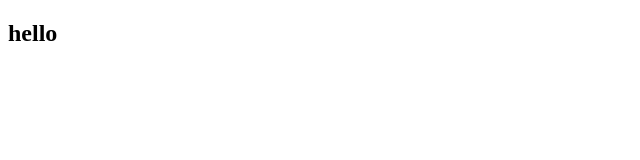
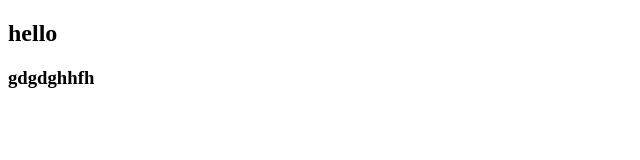
Before and after one commit to liu-xu-hui/0811-demo, a plain HTML site: page about.html in a window 1280 px wide. Shown: the whole page, without its empty margins (0-640 px from the left). Drawn offline with Linux system fonts and the light colour scheme.

Commit message:
修改about

```diff
--- a/about.html
+++ b/about.html
@@ -1,11 +1,15 @@
 <!DOCTYPE html>
 <html lang="en">
+
 <head>
   <meta charset="UTF-8">
   <meta name="viewport" content="width=device-width, initial-scale=1.0">
   <title>Document</title>
 </head>
+
 <body>
   <h2>hello</h2>
+  <h3>gdgdghhfh</h3>
 </body>
+
 </html>
```
